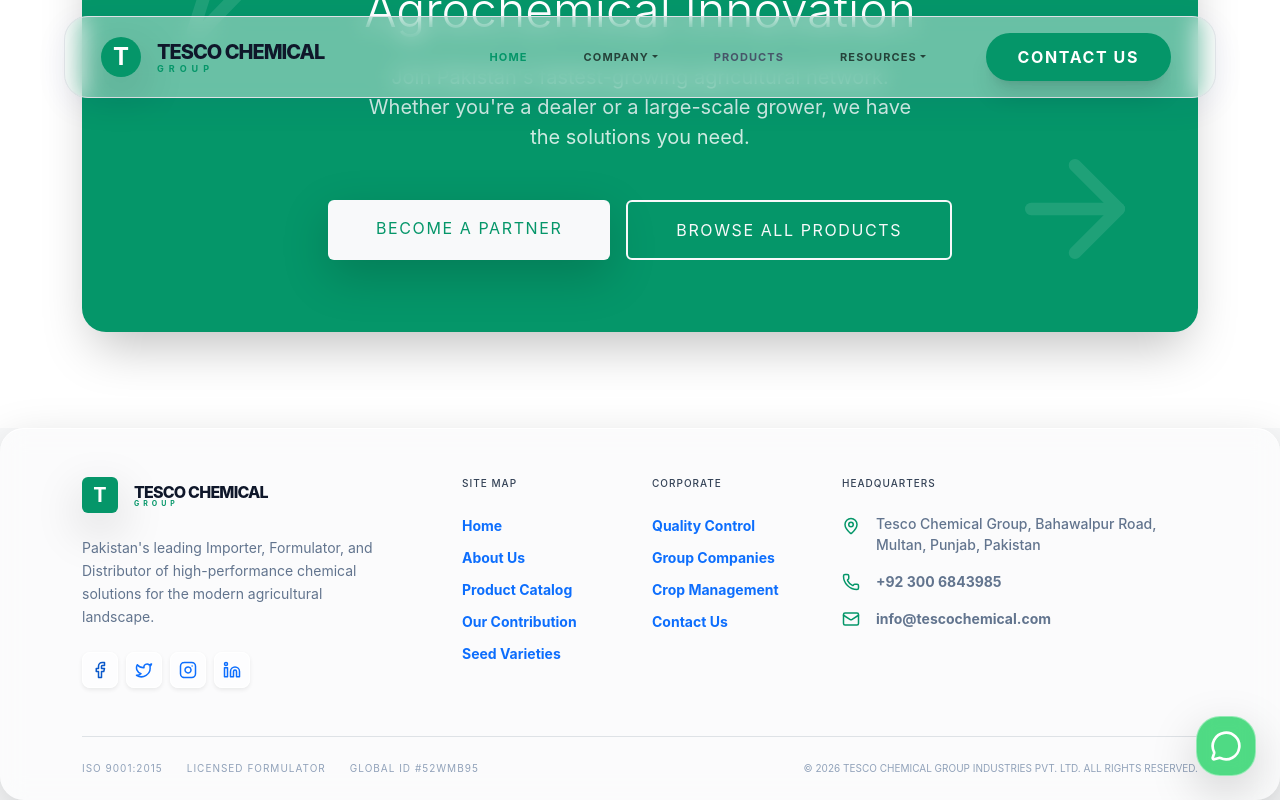
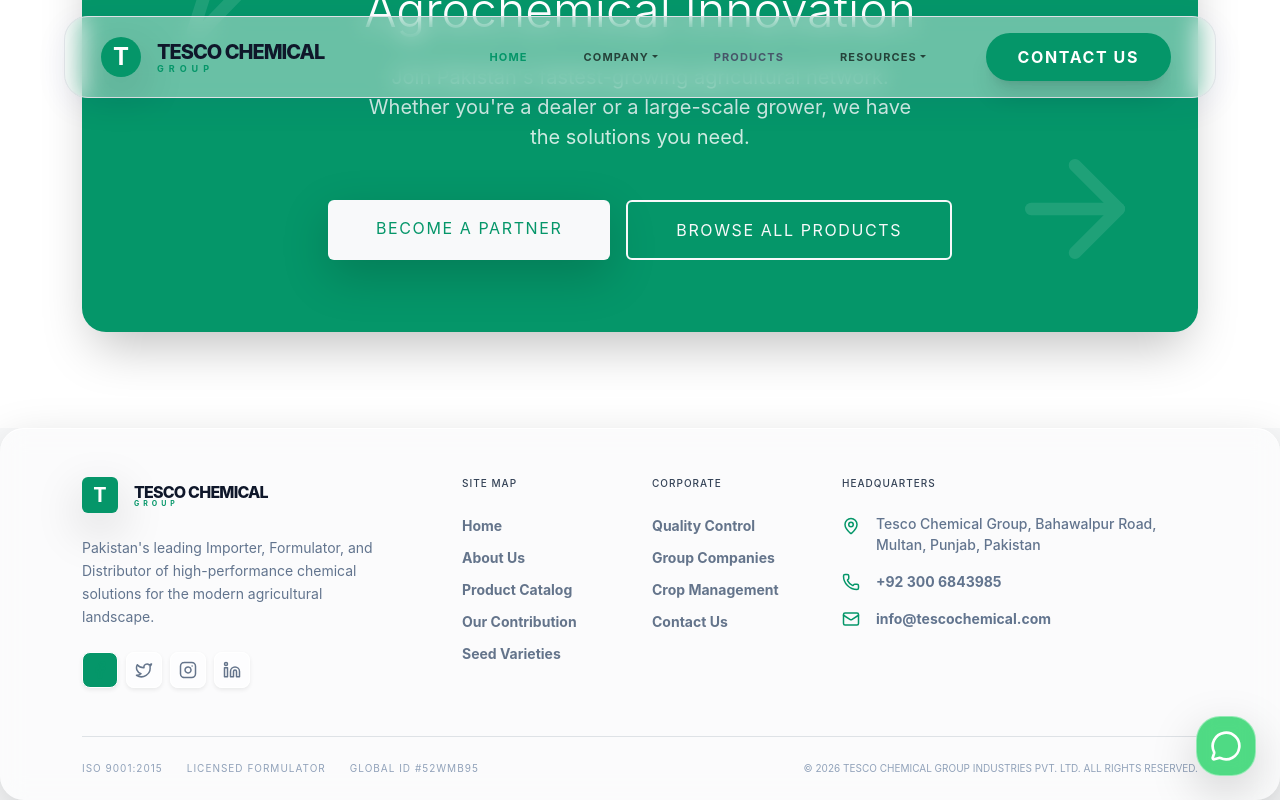
Before and after one commit to CodingForgeDev/Tesco-CL-FE, a React (Vite) app: page / in a window 1280 px wide. In both pictures the pointer is over the link 100 px from the left and 3359 px from the top of the page. Shown: the part 2689-3489 px from the top of the page. Built offline with nearby package versions, Linux system fonts and the light colour scheme.

Commit message:
feat: add footer link color fixes and hover styles for improved accessibility

```diff
--- a/src/index.css
+++ b/src/index.css
@@ -233,6 +233,28 @@
     color: var(--color-primary) !important;
 }
 
+/* Footer link color fixes and hover-compatible helpers */
+#site-footer a,
+#site-footer a:visited {
+  color: #64748b !important;
+  text-decoration: none !important;
+}
+
+#site-footer a:hover,
+#site-footer a:focus {
+  color: var(--color-primary) !important;
+  text-decoration: none !important;
+}
+
+/* Utility compatibility for template classes used in components */
+.hover-text-primary:hover {
+  color: var(--color-primary) !important;
+}
+.hover-bg-primary:hover {
+  background-color: var(--color-primary) !important;
+  color: white !important;
+}
+
 .dropdown-menu {
     background: rgba(255, 255, 255, 0.9) !important;
     backdrop-filter: blur(20px);
```
